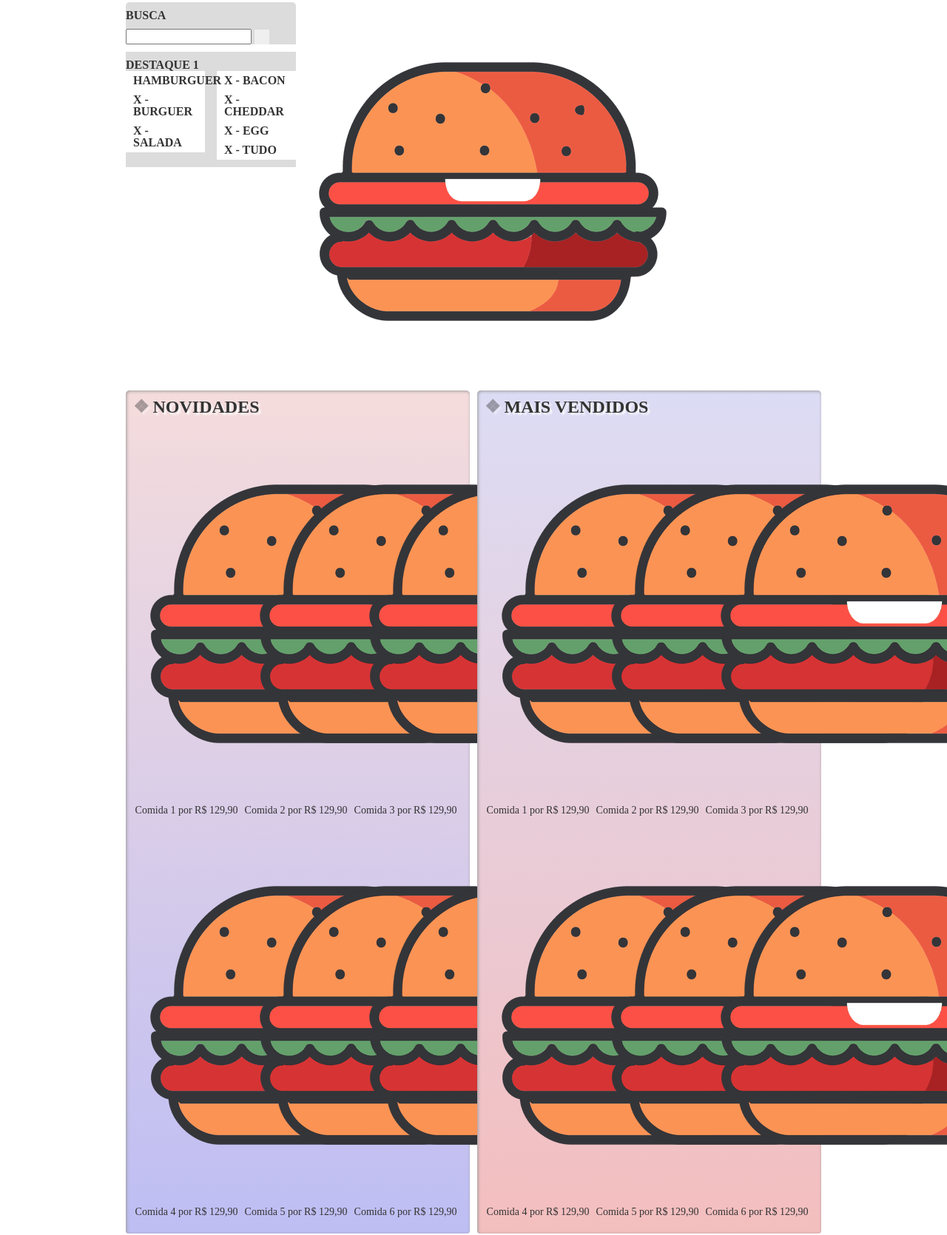
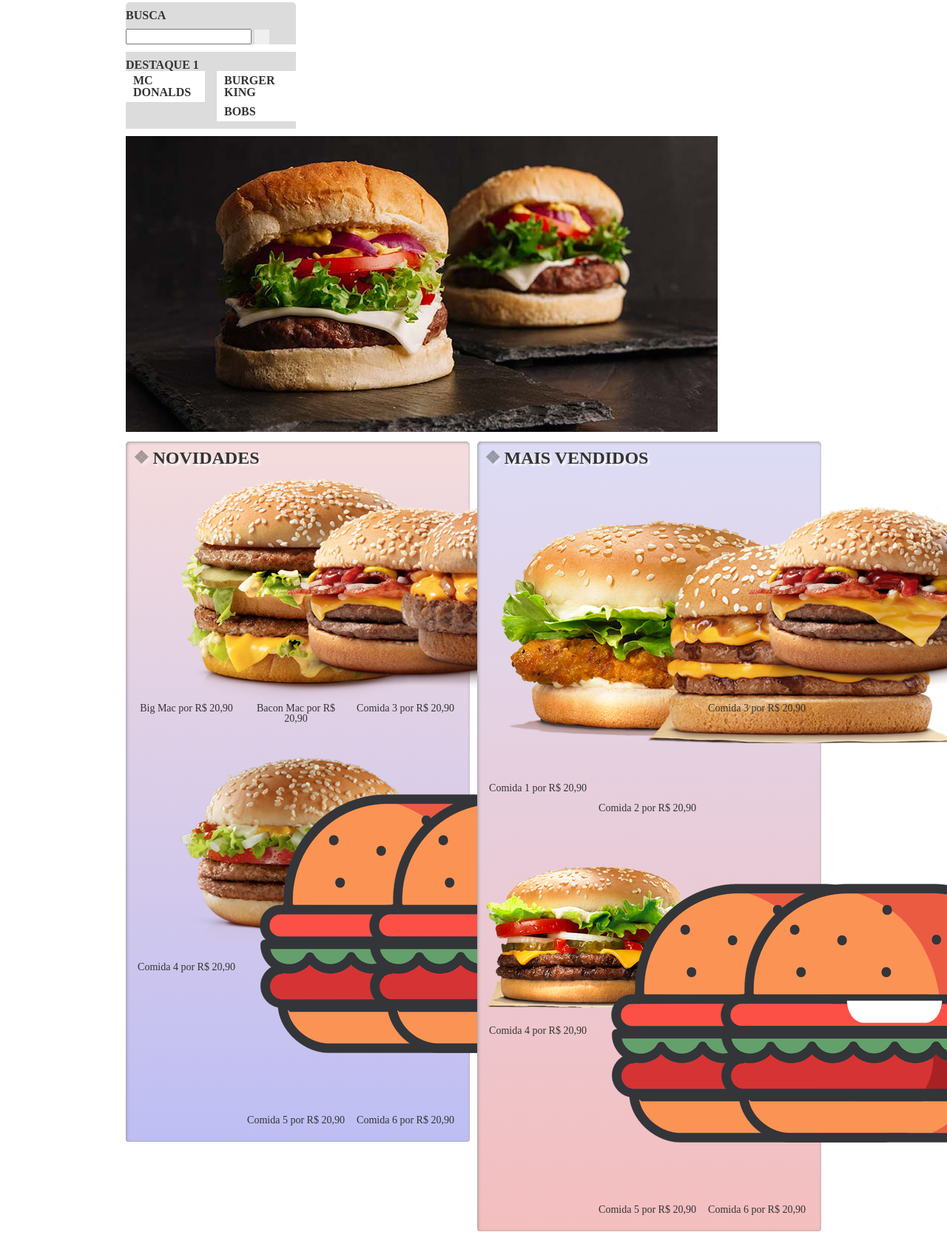
Before and after one commit to caiolmonteiro/projeto-facul, a plain HTML site: page projeto facul/index.html in a window 1280 px wide. Shown: the part 527-2197 px from the top of the page at 74% size. Drawn offline with Linux system fonts and the light colour scheme; files whose address does not match are found by name.

Commit message:
Alterações - Adição inicial das imagens

```diff
--- a/projeto facul/index.html
+++ b/projeto facul/index.html
@@ -33,24 +33,40 @@
             <h2>Destaque 1</h2>
             <nav>
                 <ul>
-                    <li><a href="#">Hamburguer</a>
+                    <li><a href="#">MC Donalds</a>
                         <ul>
-                            <li><a href="#">MC Donalds</a></li>
-                            <li><a href="#">Burguer King</a></li>
-                            <li><a href="#"></a>Bobs</li>
+                            <li><a href="#">X - Burguer</a></li>
+                            <li><a href="#">X - Salada</a></li>
+                            <li><a href="#">X - Bacon</a></li>
+                            <li><a href="#">X - Cheddar</a></li>
+                            <li><a href="#">X - Egg</a></li>
+                            <li><a href="#">X - Tudo</a></li>>
                         </ul>
                     </li>
-                    <li><a href="#">X - Burguer</a></li>
-                    <li><a href="#">X - Salada</a></li>
-                    <li><a href="#">X - Bacon</a></li>
-                    <li><a href="#">X - Cheddar</a></li>
-                    <li><a href="#">X - Egg</a></li>
-                    <li><a href="#">X - Tudo</a></li>
+                    <li><a href="#">Burger King</a>
+                        <ul>
+                            <li><a href="#">X - Burguer</a></li>
+                            <li><a href="#">X - Salada</a></li>
+                            <li><a href="#">X - Bacon</a></li>
+                            <li><a href="#">X - Cheddar</a></li>
+                            <li><a href="#">X - Egg</a></li>
+                            <li><a href="#">X - Tudo</a></li>>
+                        </ul>
+                    </li>
+                    <li><a href="#">Bobs</a>
+                        <ul>
+                            <li><a href="#">X - Burguer</a></li>
+                            <li><a href="#">X - Salada</a></li>
+                            <li><a href="#">X - Bacon</a></li>
+                            <li><a href="#">X - Cheddar</a></li>
+                            <li><a href="#">X - Egg</a></li>
+                            <li><a href="#">X - Tudo</a></li>>
+                        </ul>
                 </ul>
             </nav>
         </section>
         <section class="banner-destaque">
-            <img src="img/logo.png" alt="Destaque">
+            <img src="img/principal.jpg" alt="Destaque">
         </section>
         <section class="painel novidades">
             <h2>Novidades</h2>
@@ -59,32 +75,32 @@
                     <li>
                         <a href="produto.html">
                             <figure>
-                                <img src="img/logo.png" alt="Novidade 1">
-                                <figcaption>Comida 1 por R$ 129,90</figcaption>
+                                <img src="img/bigmac.png" alt="Big Mac">
+                                <figcaption>Big Mac por R$ 20,90</figcaption>
                             </figure>
                         </a>
                     </li>
                     <li>
                         <a href="produto.html">
                             <figure>
-                                <img src="img/logo.png" alt="Novidade 2">
-                                <figcaption>Comida 2 por R$ 129,90</figcaption>
+                                <img src="img/baconmc.png" alt="Novidade 2">
+                                <figcaption>Bacon Mac por R$ 20,90</figcaption>
                             </figure>
                         </a>
                     </li>
                     <li>
                         <a href="produto.html">
                             <figure>
-                                <img src="img/logo.png" alt="Novidade 3">
-                                <figcaption>Comida 3 por R$ 129,90</figcaption>
+                                <img src="img/cheddarmc.png" alt="Novidade 3">
+                                <figcaption>Comida 3 por R$ 20,90</figcaption>
                             </figure>
                         </a>
                     </li>
                     <li>
                         <a href="produto.html">
                             <figure>
-                                <img src="img/logo.png" alt="Novidade 4">
-                                <figcaption>Comida 4 por R$ 129,90</figcaption>
+                                <img src="img/saladamc.png" alt="Novidade 4">
+                                <figcaption>Comida 4 por R$ 20,90</figcaption>
                             </figure>
                         </a>
                     </li>
@@ -92,7 +108,7 @@
                         <a href="produto.html">
                             <figure>
                                 <img src="img/logo.png" alt="Novidade 5">
-                                <figcaption>Comida 5 por R$ 129,90</figcaption>
+                                <figcaption>Comida 5 por R$ 20,90</figcaption>
                             </figure>
                         </a>
                     </li>
@@ -100,7 +116,7 @@
                         <a href="produto.html">
                             <figure>
                                 <img src="img/logo.png" alt="Novidade 6">
-                                <figcaption>Comida 6 por R$ 129,90</figcaption>
+                                <figcaption>Comida 6 por R$ 20,90</figcaption>
                             </figure>
                         </a>
                     </li>
@@ -114,32 +130,32 @@
                     <li>
                         <a href="produto.html">
                             <figure>
-                                <img src="img/logo.png" alt="miniatura 2">
-                                <figcaption>Comida 1 por R$ 129,90</figcaption>
+                                <img src="img/bksalada.png" alt="miniatura 2">
+                                <figcaption>Comida 1 por R$ 20,90</figcaption>
                             </figure>
                         </a>
                     </li>
                     <li>
                         <a href="produto.html">
                             <figure>
-                                <img src="img/logo.png" alt="miniatura 3">
-                                <figcaption>Comida 2 por R$ 129,90</figcaption>
+                                <img src="img/bkcheddar.png" alt="miniatura 3">
+                                <figcaption>Comida 2 por R$ 20,90</figcaption>
                             </figure>
                         </a>
                     </li>
                     <li>
                         <a href="produto.html">
                             <figure>
-                                <img src="img/logo.png" alt="miniatura 4">
-                                <figcaption>Comida 3 por R$ 129,90</figcaption>
+                                <img src="img/bkbacon.png" alt="miniatura 4">
+                                <figcaption>Comida 3 por R$ 20,90</figcaption>
                             </figure>
                         </a>
                     </li>
                     <li>
                         <a href="produto.html">
                             <figure>
-                                <img src="img/logo.png" alt="miniatura 5">
-                                <figcaption>Comida 4 por R$ 129,90</figcaption>
+                                <img src="img/bktudo.png" alt="miniatura 5">
+                                <figcaption>Comida 4 por R$ 20,90</figcaption>
                             </figure>
                         </a>
                     </li>
@@ -147,7 +163,7 @@
                         <a href="produto.html">
                             <figure>
                                 <img src="img/logo.png" alt="miniatura 6">
-                                <figcaption>Comida 5 por R$ 129,90</figcaption>
+                                <figcaption>Comida 5 por R$ 20,90</figcaption>
                             </figure>
                         </a>
                     </li>
@@ -155,7 +171,7 @@
                         <a href="produto.html">
                             <figure>
                                 <img src="img/logo.png" alt="miniatura 7">
-                                <figcaption>Comida 6 por R$ 129,90</figcaption>
+                                <figcaption>Comida 6 por R$ 20,90</figcaption>
                             </figure>
                         </a>
                     </li>
@@ -167,9 +183,9 @@
         <div class="container">
             <img src="img/logo.png" alt="Logo do projeto">
             <ul class="social">
-                <li><a href="http://facebook.com/mirrorfashion">Facebook</a></li>
-                <li><a href="http://twitter.com/mirrorfashion">Twitter</a></li>
-                <li><a href="http://plus.google.com/mirrorfashion">Google +</a></li>
+                <li><a href="http://facebook.com/">Facebook</a></li>
+                <li><a href="http://twitter.com/">Twitter</a></li>
+                <li><a href="http://google.com/">Google +</a></li>
             </ul>
         </div>
     </footer>
```
Also changed, not shown: projeto facul/img/EggJr-1000x1000-1.png (added), projeto facul/img/baconmc.png (added), projeto facul/img/bigmac.png (added), projeto facul/img/bkbacon.png (added), projeto facul/img/bkcheddar.png (added), projeto facul/img/bksalada.png (added), projeto facul/img/bktudo.png (added), projeto facul/img/cheddarmc.png (added), projeto facul/img/principal.jpg (added), projeto facul/img/sacola.png, projeto facul/img/saladamc.png (added).
